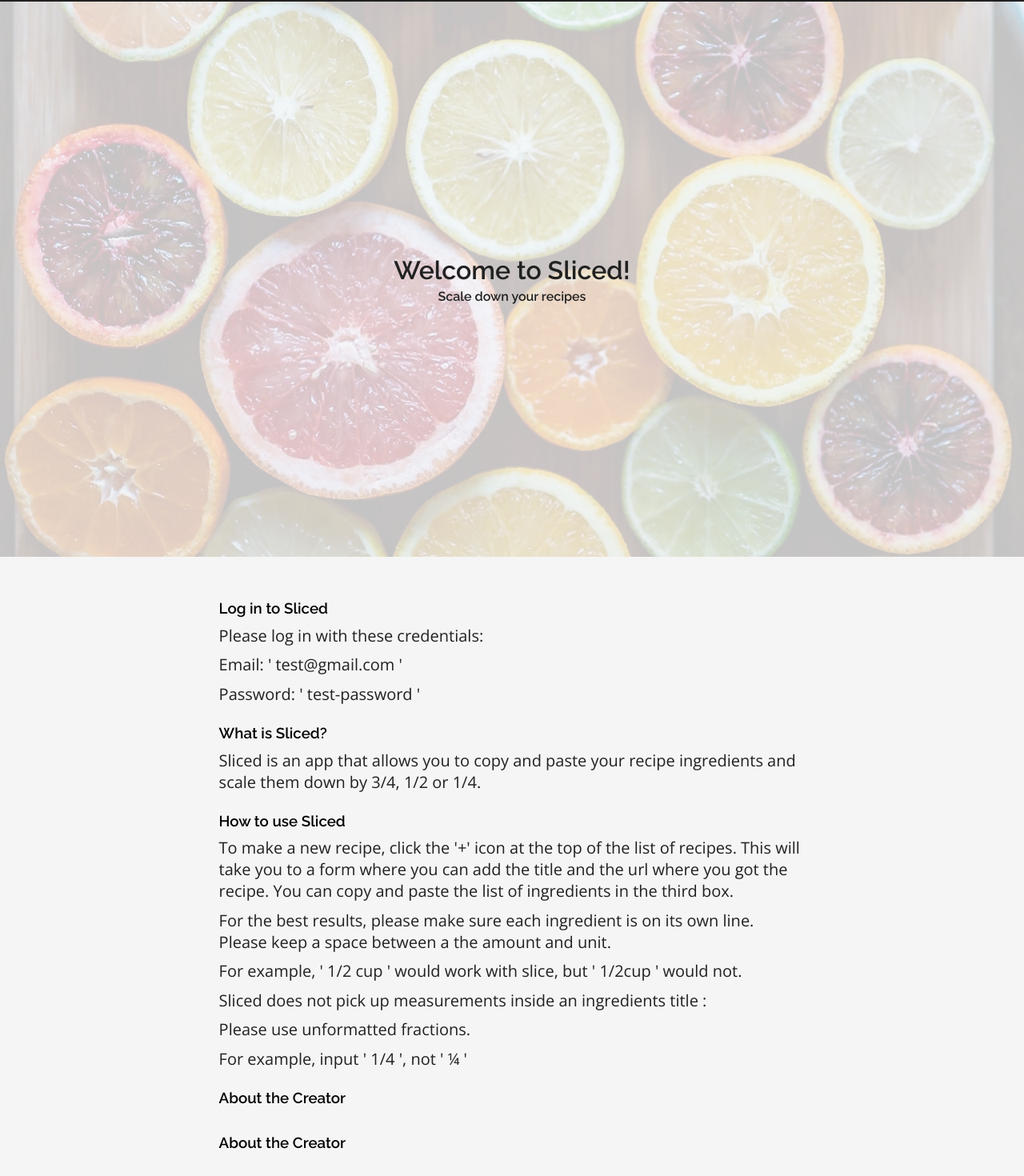
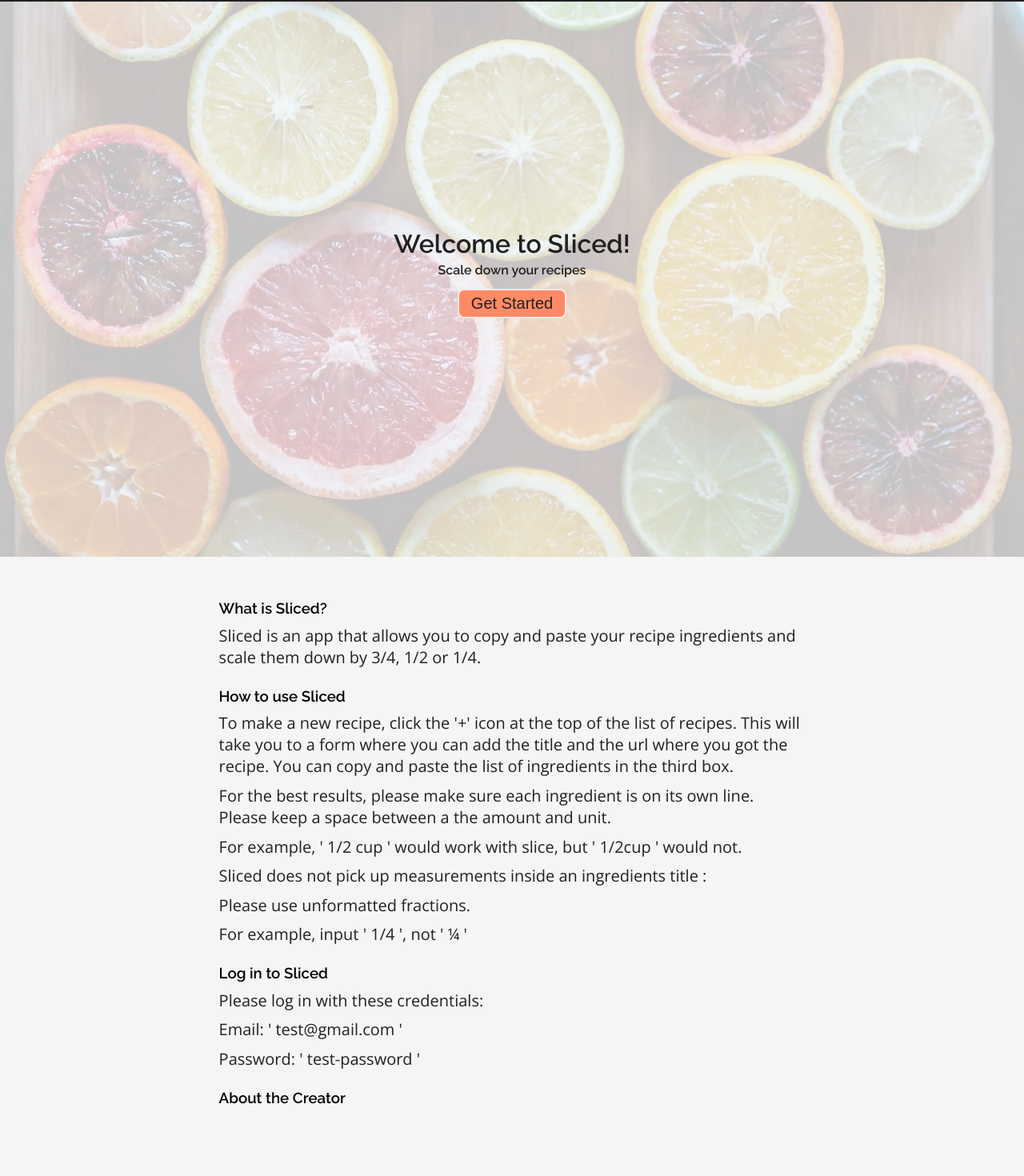
Before and after one commit to rachelrly/sliced-client, a React (Create React App) app: page / in a window 1280 px wide. Shown: the part 104-1574 px from the top of the page at 80% size. After the commit the page ends 1525 px from the top, so only its background shows below. Built offline with nearby package versions, Linux system fonts and the light colour scheme.

Commit message:
button on landing page moved

```diff
--- a/src/components/LandingPage/LandingPage.css
+++ b/src/components/LandingPage/LandingPage.css
@@ -51,6 +51,17 @@ article{
     margin: var(--spacer--sm) 0;
 }
 
+article button {
+    padding: var(--spacer--sm) var(--spacer--med);
+    margin: var(--spacer--med);
+    font-size: var(--fontsize--med);
+    background-color: var(--colors--accent-bright);
+    border: 2px solid var(--colors--dark);
+    color: var(--colors--dark);
+    border-radius: 8px;
+    cursor: pointer;
+}
+
 .p_wrapper{
     padding-top: var(--spacer--sm);
 }
@@ -75,7 +86,7 @@ article{
     justify-content: center;
     align-items: flex-end;
 
-    border: 2px solid var(--colors--light);
+    border: 2px solid var(--colors--accent-light);
     outline: none;
 }
 
--- a/src/components/LandingPage/LandingPage.js
+++ b/src/components/LandingPage/LandingPage.js
@@ -10,23 +10,19 @@ function LandingPage() {
             <article className='img_wrapper'>
                 <h2 className='landing_title'>Welcome to Sliced!</h2>
                 <h4>Scale down your recipes</h4>
+                <>
+                    {TokenService.hasAuthToken()
+                        ? <div className='button_wrapper'><Link to='/recipe' tabIndex='-1'><button>View Recipes</button></Link></div>
+                        : <div className='button_wrapper'><a href='#login' tabIndex='-1'><button>Get Started</button></a></div>
+
+                    }
+                </>
             </article>
 
             <section className='landing_page_wrapper'>
 
 
-                <article>
-                    {!TokenService.hasAuthToken()
 
-                        ? <>
-                            <h3>Log in to Sliced</h3>
-                            <div className='p_wrapper'>
-                                <p>Please log in with these credentials:</p>
-                                <p>Email: ' test@gmail.com '</p>
-                                <p>Password: ' test-password '</p></div></>
-
-                        : <div className='button_wrapper'><Link to='/recipe' tabIndex='-1'><button>View Recipes</button></Link></div>}
-                </article>
 
                 <article>
                     <h3>What is Sliced?</h3>
@@ -56,6 +52,19 @@ function LandingPage() {
 
                     </div>
                 </article>
+
+                <article id='login'>
+                    {!TokenService.hasAuthToken()
+
+                        ? <>
+                            <h3>Log in to Sliced</h3>
+                            <div className='p_wrapper'>
+                                <p>Please log in with these credentials:</p>
+                                <p>Email: ' test@gmail.com '</p>
+                                <p>Password: ' test-password '</p></div></>
+
+                        : null}
+                </article>
                 <article>
 
                     <h3>About the Creator</h3>
@@ -65,14 +74,7 @@ function LandingPage() {
 
                 </article>
 
-                <article>
 
-                    <h3>About the Creator</h3>
-                    <div className='p_wrapper'>
-                        <p></p>
-                    </div>
-
-                </article>
             </section ></>
     )
 }
```
